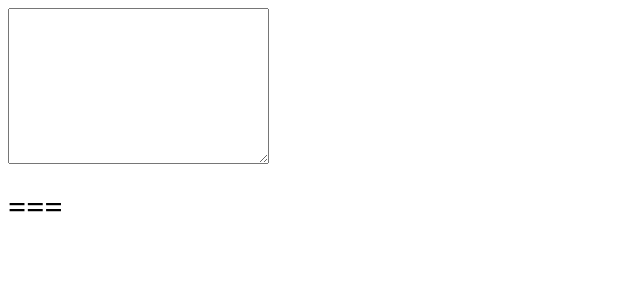
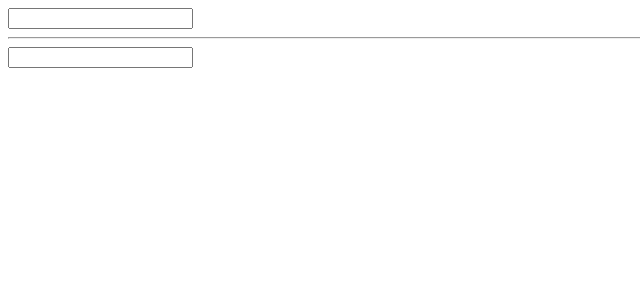
Before and after one commit to renzyq19/personal-portfolio, a React (Create React App) app: page / in a window 1280 px wide. Shown: the top 300 px of the page, without its empty margins (0-640 px from the left). Built offline with nearby package versions, Linux system fonts and the light colour scheme.

Commit message:
What the fuck are refs??

```diff
--- a/src/App.js
+++ b/src/App.js
@@ -3,28 +3,29 @@ import React from 'react';
 class App extends React.Component {
   constructor() {
     super();
-    this.state = { currentEvent: '===' };
+    this.state = { a: '' };
     this.update = this.update.bind(this);
   }
-  update(e) {
-    this.setState({ currentEvent: e.type });
+  update() {
+    this.setState({
+      a: this.a.value,
+      b: this.b.value,
+    });
   }
-
   render() {
     return (
       <div>
-        <textarea
-          onKeyPress={this.update}
-          onCopy={this.update}
-          onCut={this.update}
-          onPaste={this.update}
-          onFocus={this.update}
-          onBlur={this.update}
-          onDoubleClick={this.update}
-          cols="30"
-          rows="10"
-        />
-        <h1>{this.state.currentEvent}</h1>
+        <input
+          ref={node => this.a = node}
+          type="text"
+          onChange={this.update}
+        /> {this.state.a}
+        <hr />
+        <input
+          ref={node => this.b = node}
+          type="text"
+          onChange={this.update}
+        /> {this.state.b}
       </div>
     );
   }
```
